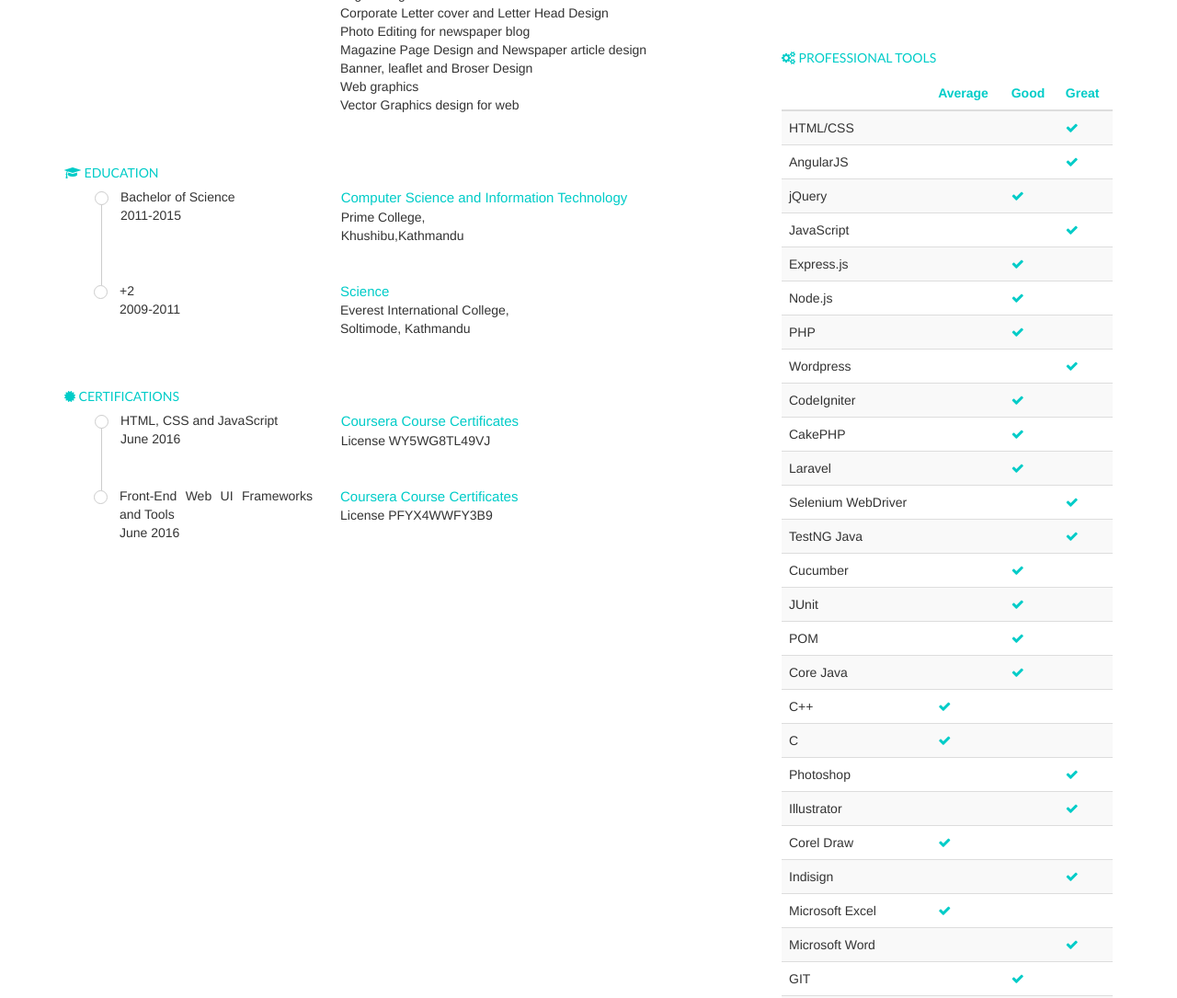
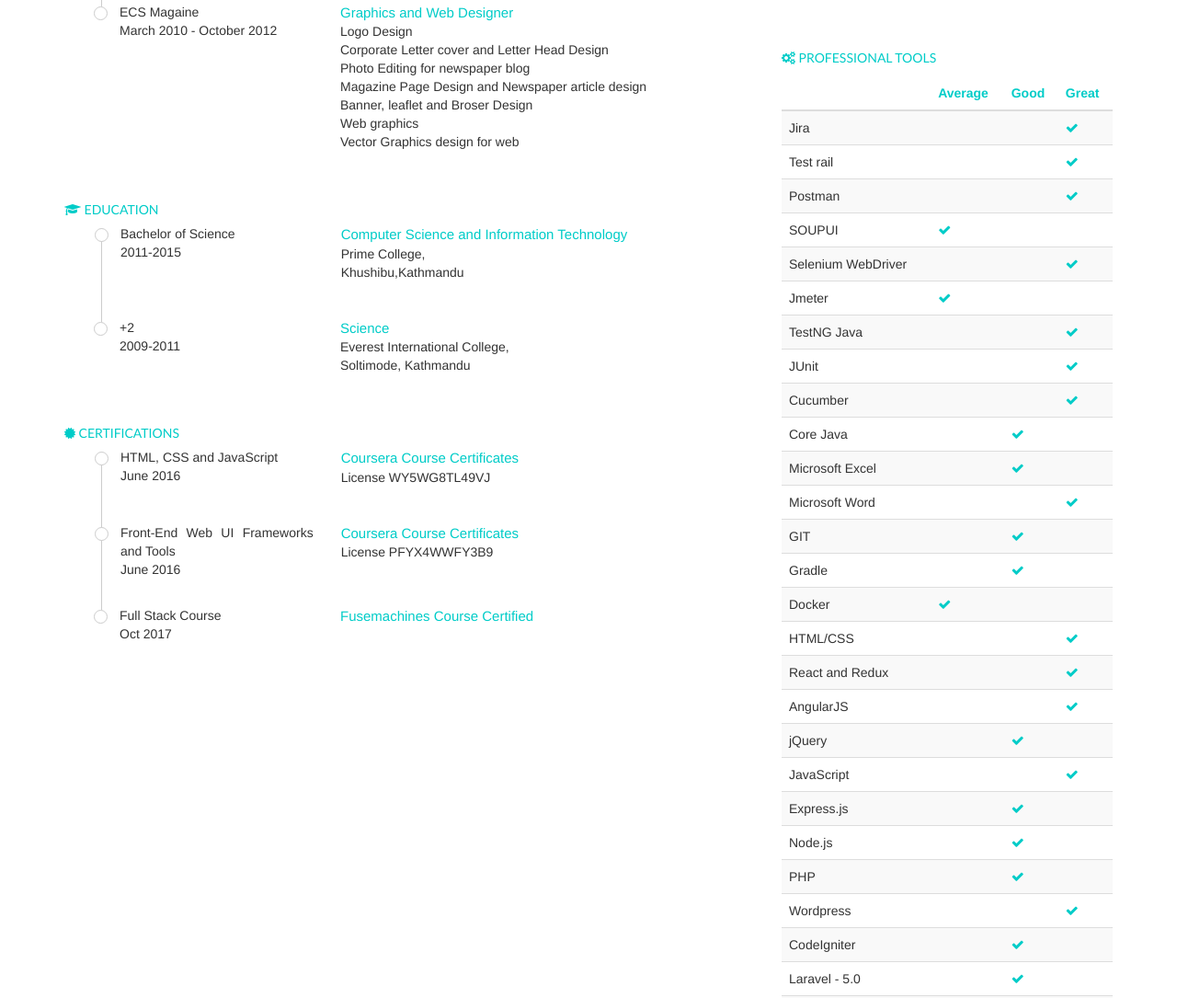
Before and after one commit to AbrialStha/mycv, a plain HTML site: page index.html in a window 1280 px wide. Shown: the part 1091-2176 px from the top of the page at 92% size. Drawn offline with nearby package versions, Linux system fonts and the light colour scheme.

Commit message:
new changes 2/10/2018

```diff
--- a/index.html
+++ b/index.html
@@ -22,13 +22,13 @@
 				<div class="col-xs-12 col-sm-8 col-md-8 col-lg-8">
 					<h1 class="row">
 						<span class="col-xs-12 col-sm-12 col-md-3 col-lg-3">
-							<img src="https://scontent.fktm3-1.fna.fbcdn.net/v/t1.0-9/20245681_1813122745383608_2191972029883200182_n.jpg?oh=6caf91ed8252dbde31ab64e6b4cff704&oe=5AA33922"
+							<img src="https://media-exp2.licdn.com/mpr/mpr/shrinknp_400_400/AAMAAwDuAAgAAQAAAAAAABFQAAAAJGRkMzE0NzA0LWY2NTQtNGVhMi05YzgyLTcxN2EwODU1NGRhMw.bin"
 							 alt="Profile pic" class="img-thumbnail" style="max-height:200px">
 						</span>
 						<span class="col-xs-12 col-sm-12 col-md-9 col-lg-9">
 							<span class="text-uppercase">Abiral Sthapit</span>
 							<br>
-							<small>Full Stack Developer</small>
+							<small>Quality Assurance Engineer</small>
 							<hr>
 						</span>
 					</h1>
@@ -76,7 +76,7 @@
 							</a>
 						</li>
 						<li>
-								<i class="fa fa-phone"></i>
+							<i class="fa fa-phone"></i>
 							9843671243
 						</li>
 					</ul>
@@ -127,6 +127,7 @@
 											<br> Involved in analyzing System specifications, design, development and execution of Test Cases.
 											<br> Developed detailed Test Plans and Test Cases and provided the documentation.
 											<br> Played major role in building the test Architecture on Selenium.(specially in BDD)
+											<br> Played major role in building the Load Test Architecture usign NightWatch.js(Testing framwork in js)
 											<br> Involved in developing Test Plan and Test Cases by understanding the requirements
 											<br> Performed Testing of the Application and reported the defects using Quality center, Jira, usersnap, productive.
 											<br> Regularly followed up with the development team to discuss the defects identified during the testing
@@ -139,8 +140,7 @@
 								<div class="row">
 									<div class="col-xs-12 col-sm-12 col-md-4 col-lg-4 special-left">
 										Yorbit Technologies
-										<br> August 2014 - Present
-										<br> (2 years 1 month)
+										<br> August 2014 - 2015
 									</div>
 									<div class="col-xs-12 col-sm-12 col-md-8 col-lg-8 special-right">
 										<span>User Experence Designer and Developer</span>
@@ -279,6 +279,20 @@
 								</div>
 							</div>
 						</li>
+
+
+						<li>
+							<div class="row">
+								<div class="col-xs-12 col-sm-12 col-md-4 col-lg-4 special-left">
+									Full Stack Course
+									<br> Oct 2017
+									<br>
+								</div>
+								<div class="col-xs-12 col-sm-12 col-md-8 col-lg-8 special-right">
+									<span>Fusemachines Course Certified</span>
+								</div>
+							</div>
+						</li>
 					</ul>
 
 				</div>
@@ -314,26 +328,34 @@
 							<tr>
 								<td>Test Driven Development</td>
 								<td></td>
+								<td></td>
 								<td>
 									<i class="fa fa-check"></i>
 								</td>
-								<td></td>
 							</tr>
 							<tr>
 								<td>Test Planning</td>
 								<td></td>
+								<td></td>
 								<td>
 									<i class="fa fa-check"></i>
 								</td>
+							</tr>
+							<tr>
+								<td>Automation Testing</td>
 								<td></td>
+								<td></td>
+								<td>
+									<i class="fa fa-check"></i>
+								</td>
 							</tr>
 							<tr>
 								<td>Black Box Testing</td>
 								<td></td>
+								<td></td>
 								<td>
 									<i class="fa fa-check"></i>
 								</td>
-								<td></td>
 							</tr>
 							<tr>
 								<td>Unit Testing</td>
@@ -342,14 +364,6 @@
 									<i class="fa fa-check"></i>
 								</td>
 								<td></td>
-							</tr>
-							<tr>
-								<td>Automation Testing</td>
-								<td></td>
-								<td></td>
-								<td>
-									<i class="fa fa-check"></i>
-								</td>
 							</tr>
 							<tr>
 								<td>Strategic Planning</td>
@@ -460,7 +474,135 @@
 						</thead>
 						<tbody>
 							<tr>
+								<td>Jira</td>
+								<td></td>
+								<td></td>
+								<td>
+									<i class="fa fa-check"></i>
+								</td>
+							</tr>
+							<tr>
+								<td>Test rail</td>
+								<td></td>
+								<td></td>
+								<td>
+									<i class="fa fa-check"></i>
+								</td>
+							</tr>
+							<tr>
+								<td>Postman</td>
+								<td></td>
+								<td></td>
+								<td>
+									<i class="fa fa-check"></i>
+								</td>
+							</tr>
+							<tr>
+								<td>SOUPUI</td>
+								<td>
+									<i class="fa fa-check"></i>
+								</td>
+								<td></td>
+								<td></td>
+							</tr>
+							<tr>
+								<td>Selenium WebDriver</td>
+								<td></td>
+								<td></td>
+								<td>
+									<i class="fa fa-check"></i>
+								</td>
+							</tr>
+							<tr>
+								<td>Jmeter</td>
+								<td>
+									<i class="fa fa-check"></i>
+								</td>
+								<td></td>
+								<td></td>
+							</tr>
+							<tr>
+								<td>TestNG Java</td>
+								<td></td>
+								<td></td>
+								<td>
+									<i class="fa fa-check"></i>
+								</td>
+							</tr>
+							<tr>
+								<td>JUnit</td>
+								<td></td>
+								<td></td>
+								<td>
+									<i class="fa fa-check"></i>
+								</td>
+							</tr>
+							<tr>
+								<td>Cucumber</td>
+								<td></td>
+								<td></td>
+								<td>
+									<i class="fa fa-check"></i>
+								</td>
+							</tr>
+							<tr>
+								<td>Core Java</td>
+								<td></td>
+								<td>
+									<i class="fa fa-check"></i>
+								</td>
+								<td></td>
+							</tr>
+							<tr>
+								<td>Microsoft Excel</td>
+								<td></td>
+								<td>
+									<i class="fa fa-check"></i>
+								</td>
+								<td></td>
+							</tr>
+							<tr>
+								<td>Microsoft Word</td>
+								<td></td>
+								<td></td>
+								<td>
+									<i class="fa fa-check"></i>
+								</td>
+							</tr>
+							<tr>
+								<td>GIT</td>
+								<td></td>
+								<td>
+									<i class="fa fa-check"></i>
+								</td>
+								<td></td>
+							</tr>
+							<tr>
+								<td>Gradle</td>
+								<td></td>
+								<td>
+									<i class="fa fa-check"></i>
+								</td>
+								<td></td>
+							</tr>
+							<tr>
+								<td>Docker</td>
+								<td>
+									<i class="fa fa-check"></i>
+								</td>
+								<td></td>
+								<td></td>
+							</tr>
+							<tr>
 								<td>HTML/CSS</td>
+								<td></td>
+								<td></td>
+								<td>
+									<i class="fa fa-check"></i>
+								</td>
+							</tr>
+							<tr>
+								<td>React and Redux</td>
 								<td></td>
 								<td></td>
 								<td>
@@ -532,63 +674,7 @@
 								<td></td>
 							</tr>
 							<tr>
-								<td>CakePHP</td>
-								<td></td>
-								<td>
-									<i class="fa fa-check"></i>
-								</td>
-								<td></td>
-							</tr>
-							<tr>
-								<td>Laravel</td>
-								<td></td>
-								<td>
-									<i class="fa fa-check"></i>
-								</td>
-								<td></td>
-							</tr>
-							<tr>
-								<td>Selenium WebDriver</td>
-								<td></td>
-								<td></td>
-								<td>
-									<i class="fa fa-check"></i>
-								</td>
-							</tr>
-							<tr>
-								<td>TestNG Java</td>
-								<td></td>
-								<td></td>
-								<td>
-									<i class="fa fa-check"></i>
-								</td>
-							</tr>
-							<tr>
-								<td>Cucumber</td>
-								<td></td>
-								<td>
-									<i class="fa fa-check"></i>
-								</td>
-								<td></td>
-							</tr>
-							<tr>
-								<td>JUnit</td>
-								<td></td>
-								<td>
-									<i class="fa fa-check"></i>
-								</td>
-								<td></td>
-							</tr>
-							<tr>
-								<td>POM</td>
-								<td></td>
-								<td>
-									<i class="fa fa-check"></i>
-								</td>
-								<td></td>
-							</tr>
-							<tr>
-								<td>Core Java</td>
+								<td>Laravel - 5.0</td>
 								<td></td>
 								<td>
 									<i class="fa fa-check"></i>
@@ -643,46 +729,6 @@
 									<i class="fa fa-check"></i>
 								</td>
 							</tr>
-							<tr>
-								<td>Microsoft Excel</td>
-								<td>
-									<i class="fa fa-check"></i>
-								</td>
-								<td></td>
-								<td></td>
-							</tr>
-							<tr>
-								<td>Microsoft Word</td>
-								<td></td>
-								<td></td>
-								<td>
-									<i class="fa fa-check"></i>
-								</td>
-							</tr>
-							<tr>
-								<td>GIT</td>
-								<td></td>
-								<td>
-									<i class="fa fa-check"></i>
-								</td>
-								<td></td>
-							</tr>
-							<tr>
-								<td>Gradle</td>
-								<td></td>
-								<td>
-									<i class="fa fa-check"></i>
-								</td>
-								<td></td>
-							</tr>
-							<tr>
-								<td>Docker</td>
-								<td>
-									<i class="fa fa-check"></i>
-								</td>
-								<td></td>
-								<td></td>
-							</tr>
 						</tbody>
 					</table>
 				</div>
@@ -693,12 +739,12 @@
 
 		<footer>
 			<span class="pull-right" style="color: #00ccc8">
-					© Copy right by Abiral Sthapit
+				© Copy right by Abiral Sthapit
 			</span>
 		</footer>
 	</div>
 	<!-- Insert this line above script imports  -->
-	<script>if (typeof module === 'object') {window.module = module; module = undefined;}</script>
+	<script>if (typeof module === 'object') { window.module = module; module = undefined; }</script>
 
 	<!-- normal script imports etc  -->
 	<script src="https://cdnjs.cloudflare.com/ajax/libs/jquery/3.2.1/jquery.min.js"></script>
```
